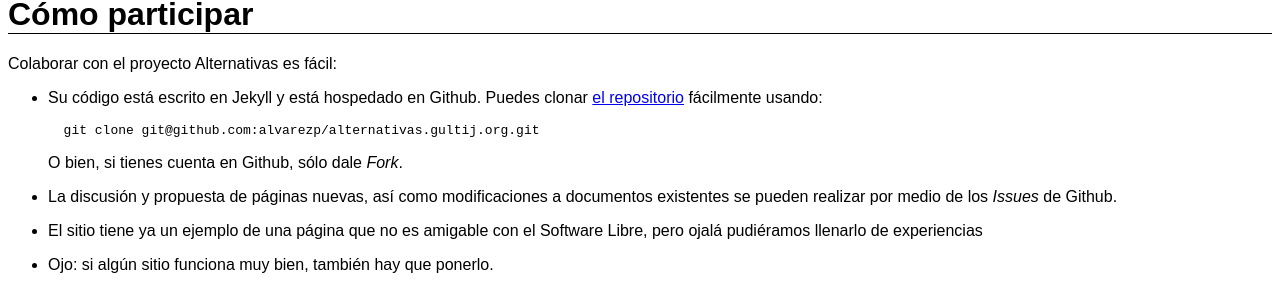
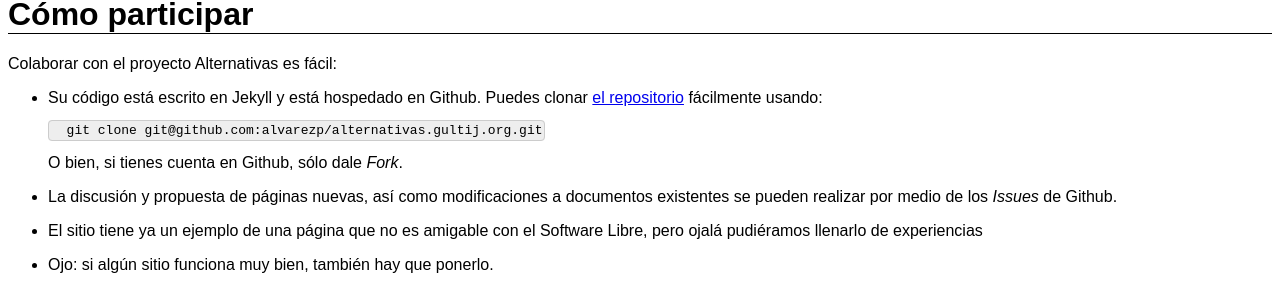
Before and after one commit to gultij/alternus.gultij.org, a Jekyll site: the page built from index.md, in a window 1280 px wide. Shown: the part 531-831 px from the top of the page. Built offline with Jekyll 4.4.1, drawn with Linux system fonts in a browser that asks for light colours.

Commit message:
default.css: mayor distinción visual entre texto y código

```diff
--- a/css/default.css
+++ b/css/default.css
@@ -17,3 +17,10 @@ div.content div.screenshot img {
 h1 {
 	border-bottom: 1px solid black;
 }
+
+code {
+	background: #eee;
+	border: 1px solid #ccc;
+	border-radius: 4px;
+	padding: 2px;
+}
```
